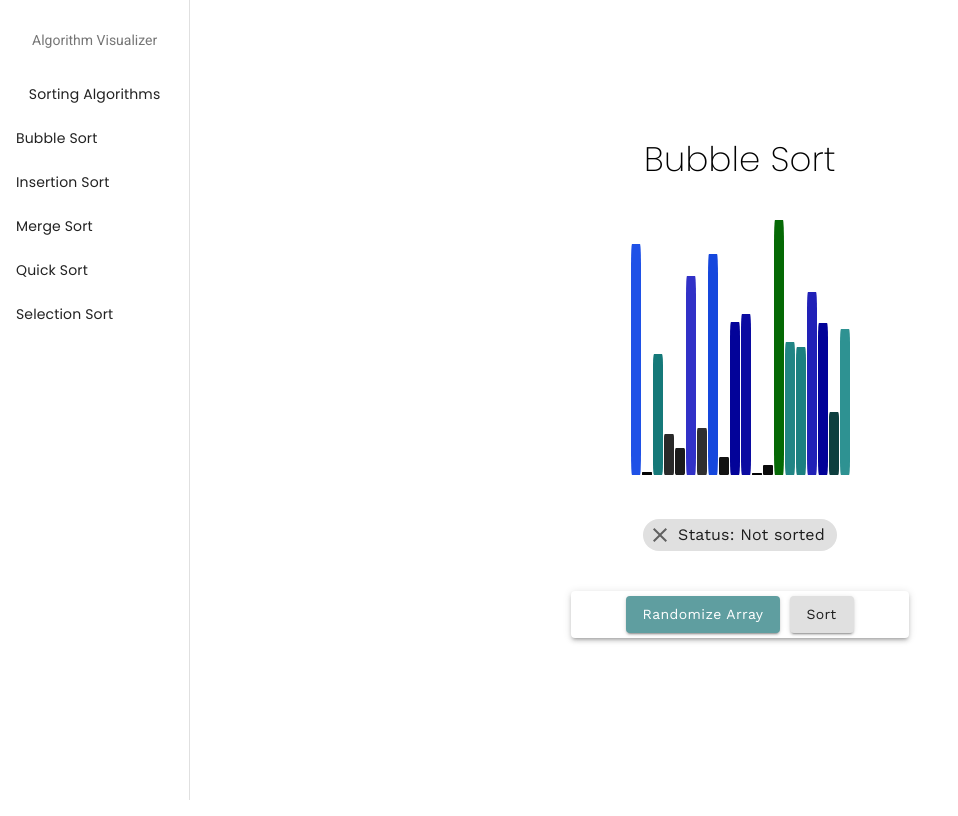
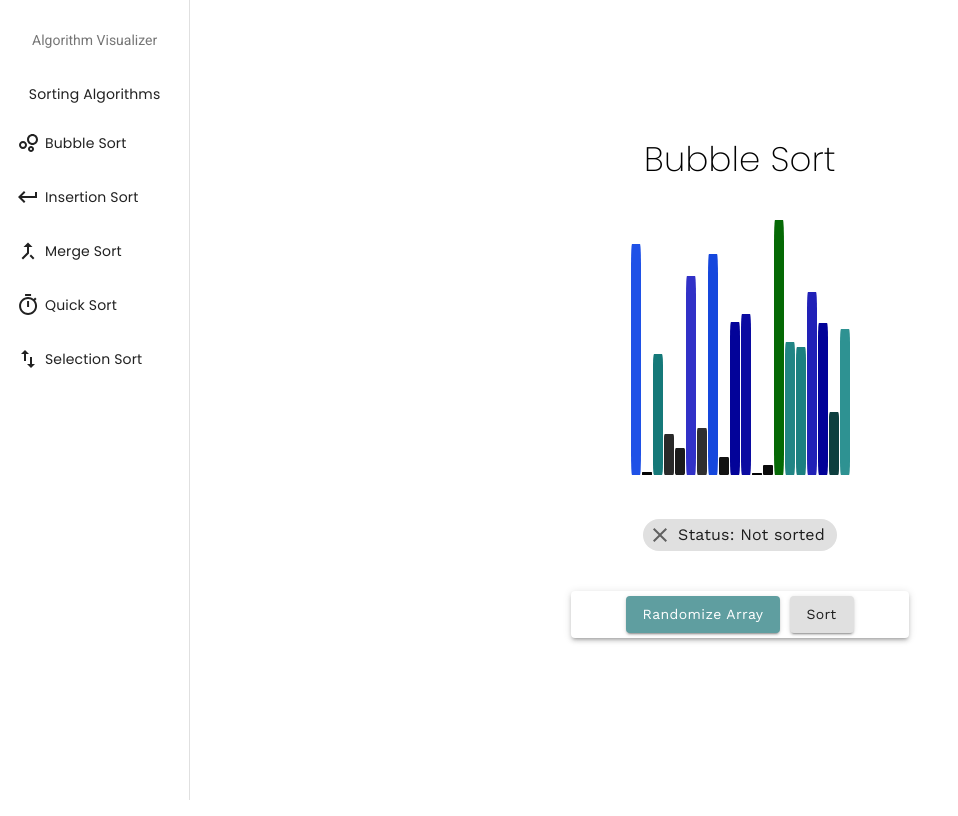
Before and after one commit to sahuashi/algorithm-visualizer, a React (Create React App) app: page / in a window 1280 px wide. Shown: the whole page, without its empty margins (0-958 px from the left). Built offline with nearby package versions, Linux system fonts and the light colour scheme; the HTML template or start-up script is replaced by a standard one.

Commit message:
Add algorithm icons

```diff
--- a/src/App.js
+++ b/src/App.js
@@ -11,6 +11,11 @@ import insertionSort from "./algorithms/insertion-sort";
 import mergeSort from "./algorithms/merge-sort";
 import quickSort from "./algorithms/quick-sort";
 import selectionSort from "./algorithms/selection-sort";
+import BubbleChartOutlinedIcon from '@material-ui/icons/BubbleChartOutlined';
+import KeyboardReturnOutlinedIcon from '@material-ui/icons/KeyboardReturnOutlined';
+import MergeTypeOutlinedIcon from '@material-ui/icons/MergeTypeOutlined';
+import TimerOutlinedIcon from '@material-ui/icons/TimerOutlined';
+import SwapVertOutlinedIcon from '@material-ui/icons/SwapVertOutlined';
 import { createTheme, ThemeProvider } from '@material-ui/core/styles';
 
 function App() {
@@ -26,6 +31,14 @@ function App() {
     "Merge Sort": mergeSort,
     "Quick Sort": quickSort,
     "Selection Sort": selectionSort
+  }
+
+  const icons = {
+    "Bubble Sort": <BubbleChartOutlinedIcon/>,
+    "Insertion Sort": <KeyboardReturnOutlinedIcon/>,
+    "Merge Sort": <MergeTypeOutlinedIcon/>,
+    "Quick Sort": <TimerOutlinedIcon/>,
+    "Selection Sort": <SwapVertOutlinedIcon/>
   }
 
   const theme = createTheme({
@@ -80,7 +93,7 @@ function App() {
   return (
     <ThemeProvider theme={theme}>
     <Container maxWidth="lg" className="container">
-      <Sidebar algorithms={algorithms} setSelectedAlgorithm={setSelectedAlgorithm} />
+      <Sidebar algorithms={algorithms} setSelectedAlgorithm={setSelectedAlgorithm} icons={icons}/>
       <Visualizer array={array} randomize={randomize} selectedAlgorithm={selectedAlgorithm}
       sort={sort} isSorting={isSorting} isSorted={isSorted} stop={stop}/>
     </Container>
--- a/src/components/Sidebar.js
+++ b/src/components/Sidebar.js
@@ -19,7 +19,8 @@ export default class Sidebar extends Component {
           </ListItem>
           {Object.keys(this.props.algorithms).map((algo, index) => (
             <ListItem key={index} button onClick={() => this.props.setSelectedAlgorithm(algo)}>
-              <ListItemText disableTypography primary={<Typography variant="body2">{algo}</Typography>}/>
+              {this.props.icons[Object.keys(this.props.icons)[index]]}
+              <ListItemText style={{padding: '5px'}} disableTypography primary={<Typography variant="body2">{algo}</Typography>}/>
             </ListItem>
           ))}
         </List>
```
